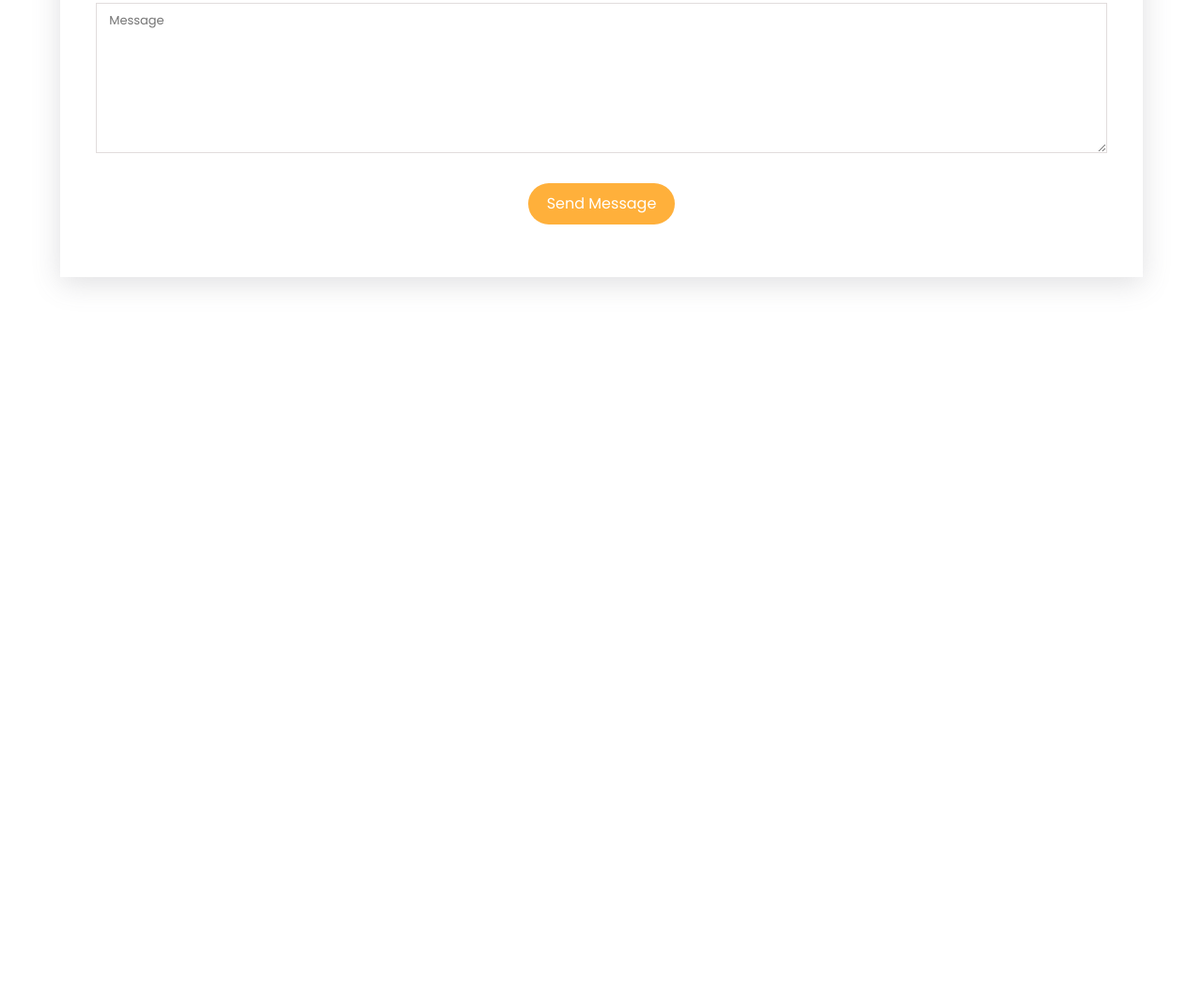
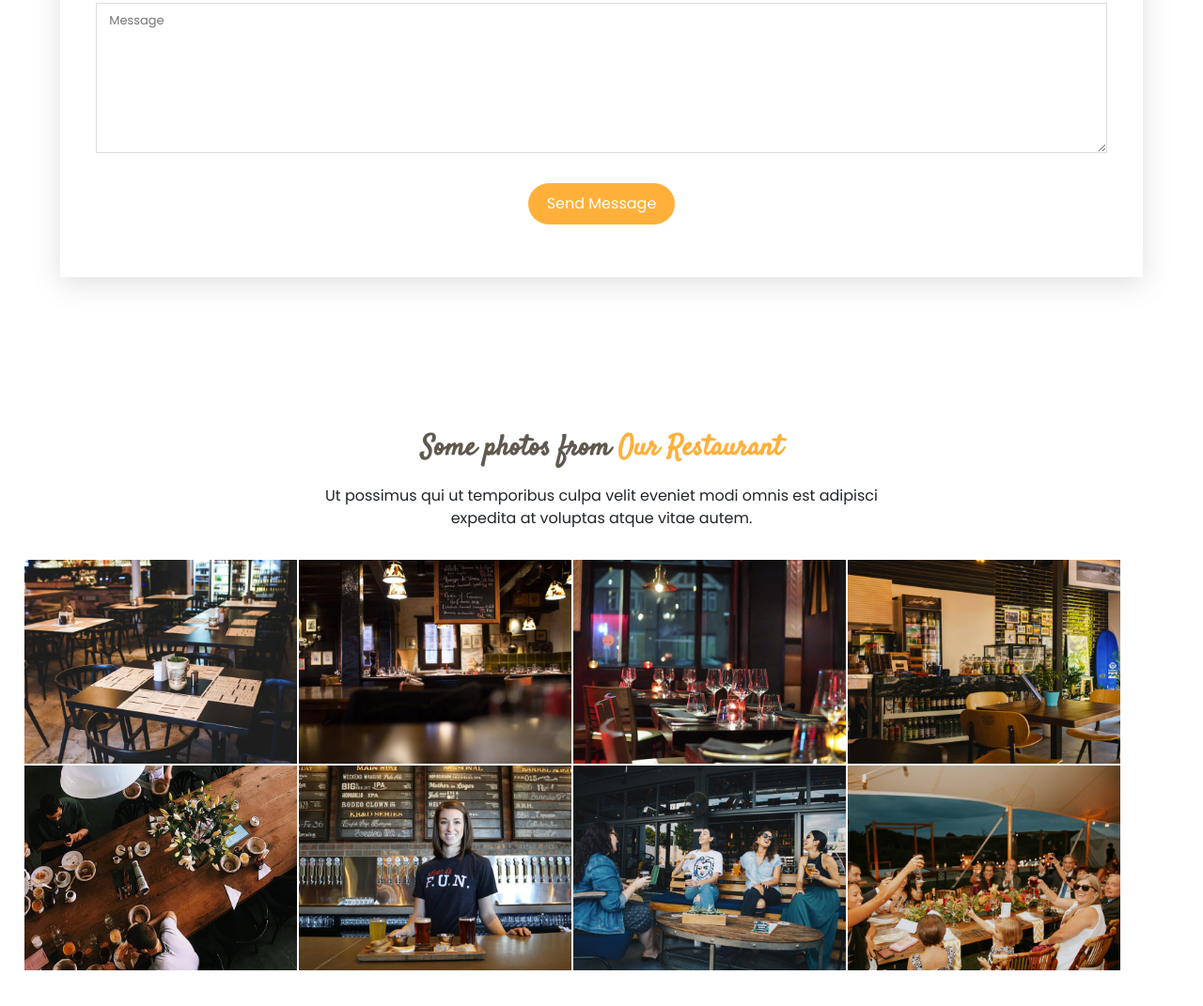
Before and after one commit to imanee11/Imane-El-Ouannane---Final-Project, a website: page index.html in a window 1280 px wide. Shown: the part 4323-5394 px from the top of the page at 94% size. Before the commit the page ends 4698 px from the top, so only its background shows below. Drawn offline with nearby package versions, Linux system fonts and the light colour scheme.

Commit message:
added section 8 gallery and style

```diff
--- a/index.html
+++ b/index.html
@@ -523,6 +523,30 @@
 
 
 
+    <!-- section 8 start -->
+    <section class="section8" id="gallery">
+        <p class="section8-p1">Some photos from <span>Our Restaurant</span></p>
+        <p class="section8-p2">Ut possimus qui ut temporibus culpa velit eveniet modi omnis est adipisci expedita at voluptas atque vitae autem.</p>
+        <div class="gallery">
+            <div class="gallery-top-div">
+                <div><img src="./public/images/gallery/gallery-1.jpg" alt="" width="290px"></div>
+                <div><img src="./public/images/gallery/gallery-2.jpg" alt="" width="290px"></div>
+                <div><img src="./public/images/gallery/gallery-3.jpg" alt="" width="290px"></div>
+                <div><img src="./public/images/gallery/gallery-4.jpg" alt="" width="290px"></div>
+            </div>
+            <div class="gallery-bottom-div">
+                <div><img src="./public/images/gallery/gallery-5.jpg" alt="" width="290px"></div>
+                <div><img src="./public/images/gallery/gallery-6.jpg" alt="" width="290px"></div>
+                <div><img src="./public/images/gallery/gallery-7.jpg" alt="" width="290px"></div>
+                <div><img src="./public/images/gallery/gallery-8.jpg" alt="" width="290px"></div>
+            </div>
+        </div>
+
+    </section>
+    <!-- section 8 end -->
+
+
+
 
 
 
--- a/src/sass/modules/home/_section8.sass
+++ b/src/sass/modules/home/_section8.sass
@@ -0,0 +1,36 @@
+.section8
+    padding: 10vh 0vw
+
+.section8-p1
+    font-family: myFirstFont
+    font-size: 30px
+    font-weight: bold
+    color: #5f5950
+    text-align: center
+    span
+        font-family: myFirstFont
+        color: #ffb03b
+
+.section8-p2
+    width: 50%
+    text-align: center
+    margin: auto
+    padding-bottom: 4vh
+
+
+.gallery
+    text-align: center
+    padding: 0vh 2vw
+
+
+.gallery-top-div,
+.gallery-bottom-div
+    display: flex
+    gap: 2px
+    padding-bottom: 2px
+    div
+        overflow: hidden
+    img
+        transition: all 0.3s ease
+        &:hover
+            transform: scale(1.1)
```
Also changed, not shown: public/css/app.css, 1 other file.
